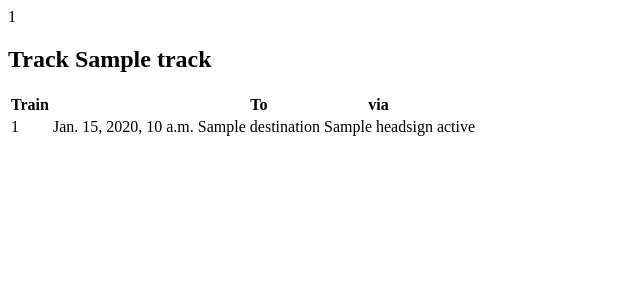
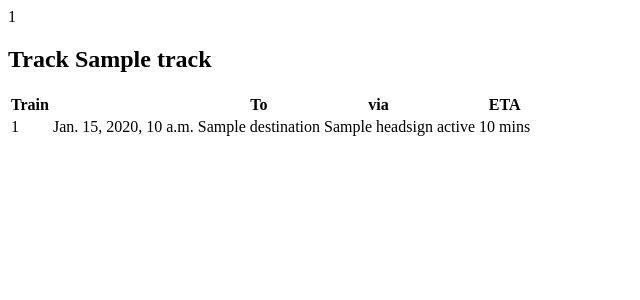
Before and after one commit to d0ugherty/subway-surfer, a Django app: template subway_surfer/subway_surfer/templates/nta/tracks.html in a window 1280 px wide. Shown: the top 300 px of the page, without its empty margins (0-640 px from the left). Run offline with Django 4.2, Linux system fonts and the light colour scheme; the template is opened without the code that fills it: most values are stand-ins (such as "Sample title", 1, 10 or a date in 2020).

Commit message:
implementing countdown clock for the next arriving train

```diff
--- a/subway_surfer/subway_surfer/templates/nta/header.html
+++ b/subway_surfer/subway_surfer/templates/nta/header.html
@@ -5,5 +5,6 @@
         <th>To</th>
         <th>via</th>
         <th></th>
+        <th>ETA</th>
     </tr>
 </thead>
--- a/subway_surfer/subway_surfer/templates/nta/table_rows.html
+++ b/subway_surfer/subway_surfer/templates/nta/table_rows.html
@@ -4,4 +4,5 @@
     <td>{{ train.destination}}</td>
     <td>{{ train.headsign }}</td>
     <td>{{ train.status }}</td>
+    <td>{{ train.eta }} mins</td>
 </tr>
```
